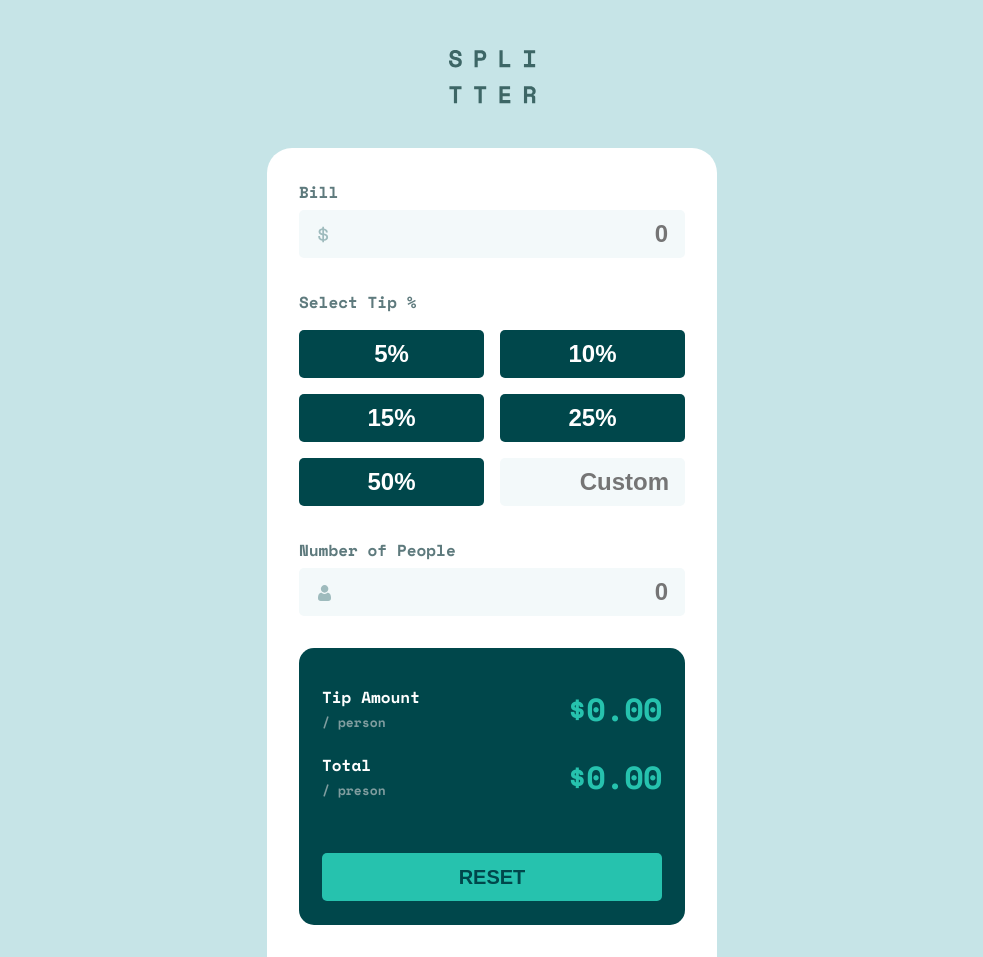
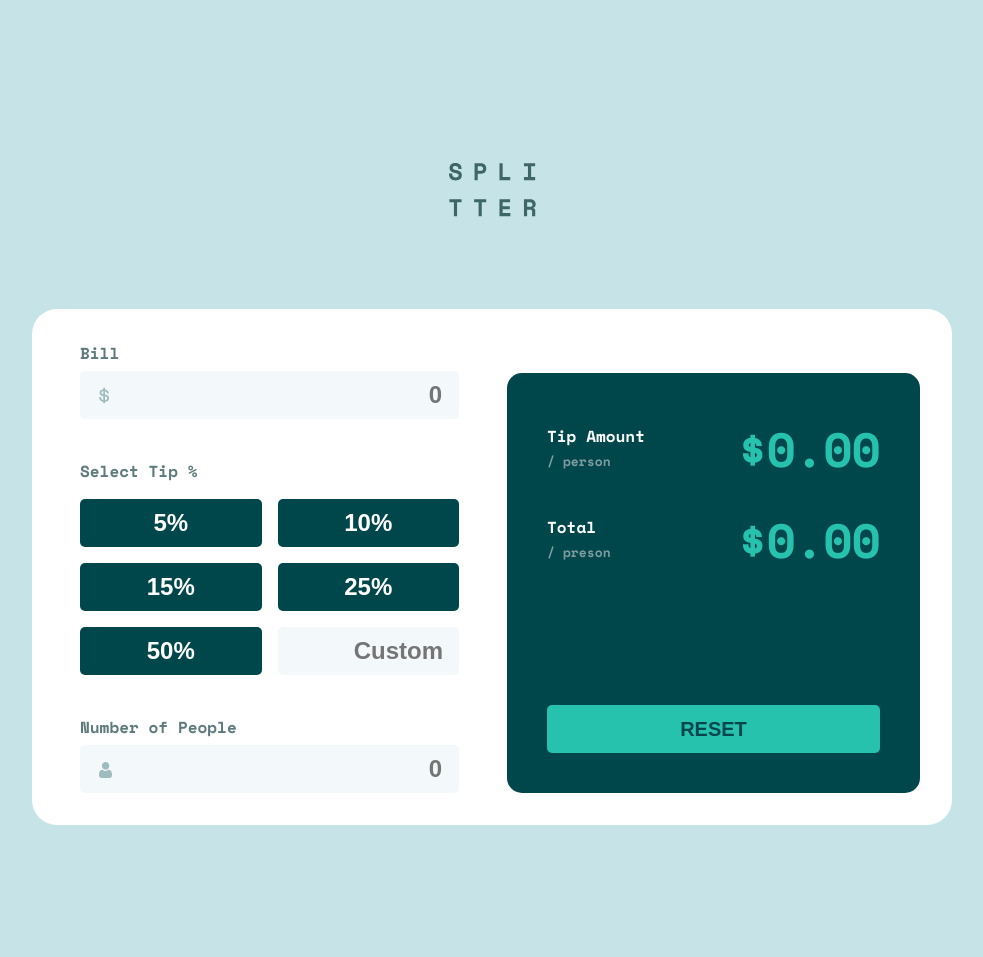
Before and after one commit to Lisviks/tip-calculator-frontendmentor, a plain HTML site: page index.html in a window 1280 px wide. Shown: the whole page, without its empty margins (148-1131 px from the left). After the commit the page ends 825 px from the top, so only its background shows below. Drawn offline with nearby package versions, Linux system fonts and the light colour scheme.

Commit message:
desktop css

```diff
--- a/styles.css
+++ b/styles.css
@@ -68,7 +68,7 @@ input[type=number] {
     bottom: 1.1rem;
 }
 
-.tip-percent{
+.tip-percent {
     margin: 3.2rem 0;
     display: grid;
     grid-template-columns: 1fr 1fr;
@@ -144,3 +144,43 @@ input[type=number] {
     border-radius: 5px;
     margin-top: 3.2rem;
 }
+
+@media(min-width: 920px) {
+   header {
+       margin: 16.3rem auto 8.786rem;
+   }
+
+   .app {
+       max-width: 920px;
+       border-radius: 2.5rem;
+       padding: 3.2rem 3.2rem 3.2rem 4.8rem;
+       display: flex;
+   }
+
+  .amounts {
+      width: 37.9rem;
+      margin-right: 4.8rem;
+  }
+
+  .results {
+      width: 41.3rem;
+      position: relative;
+      padding: 4rem;
+  }
+
+   .tip-percent {
+       margin: 4rem 0;
+   }
+
+   .results div p:last-child {
+       font-size: 4.8rem;
+       line-height: 7.1rem;
+       letter-spacing: -1px;
+   }
+
+   .results .btn {
+       position: absolute;
+       bottom: 4rem;
+       width: 33.3rem;
+   }
+}
```
